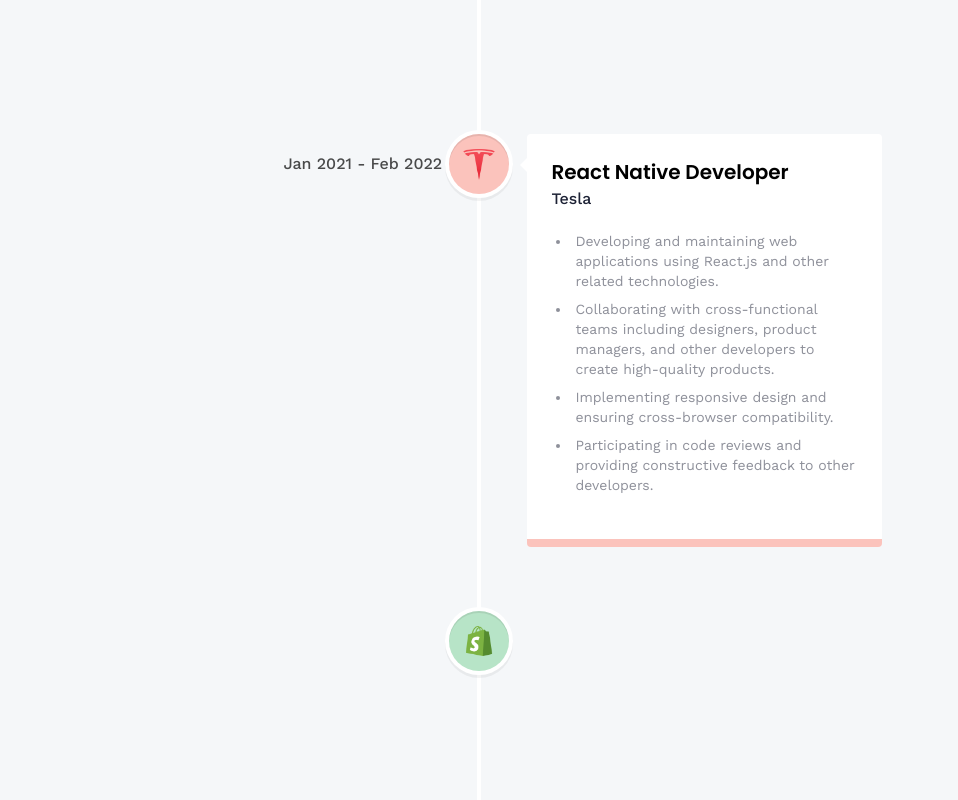
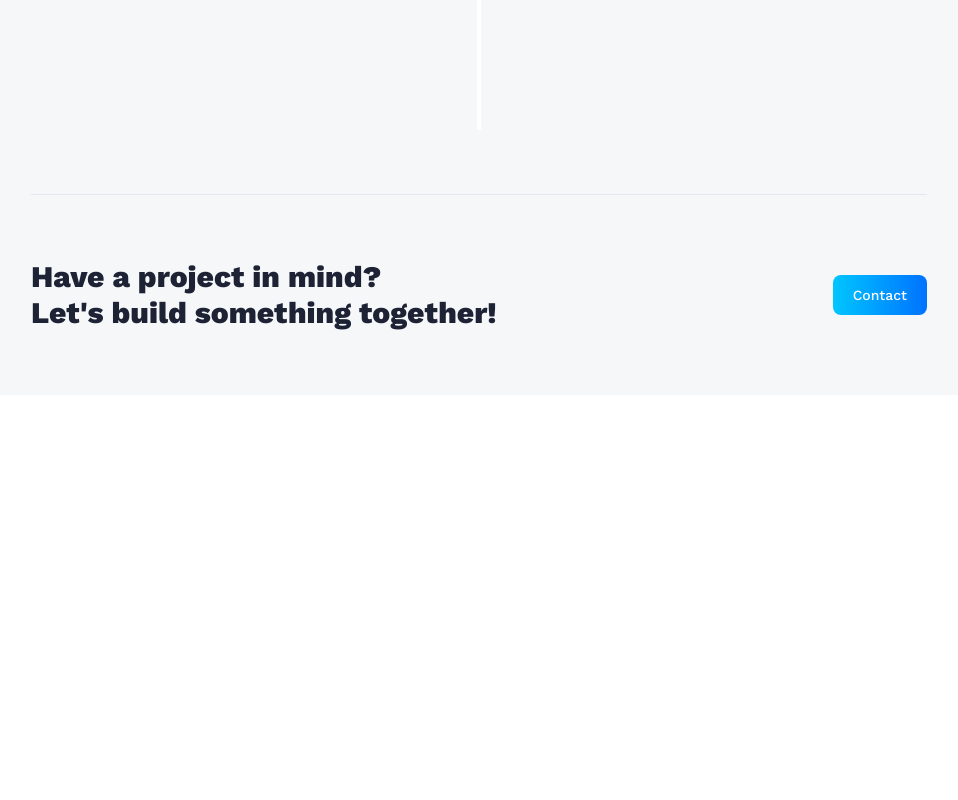
Before and after one commit to nischay-code/3d_Portfolio, a React (Vite) app: page /about in a window 1280 px wide. Shown: the part 1320-2120 px from the top of the page, without its empty margins (161-1119 px from the left). After the commit the page ends 1715 px from the top, so only its background shows below. Built offline with nearby package versions, Linux system fonts and the light colour scheme.

Commit message:
Projects Edited

```diff
--- a/src/constants/index.js
+++ b/src/constants/index.js
@@ -106,50 +106,11 @@ export const skills = [
 
 export const experiences = [
   {
-    title: "React.js Developer",
-    company_name: "Starbucks",
-    icon: starbucks,
+    title: "Web and Mobile Application Developer",
+    company_name: "Hbarve Info Tech",
+    // icon: ICON,
     iconBg: "#accbe1",
-    date: "March 2020 - April 2021",
-    points: [
-      "Developing and maintaining web applications using React.js and other related technologies.",
-      "Collaborating with cross-functional teams including designers, product managers, and other developers to create high-quality products.",
-      "Implementing responsive design and ensuring cross-browser compatibility.",
-      "Participating in code reviews and providing constructive feedback to other developers.",
-    ],
-  },
-  {
-    title: "React Native Developer",
-    company_name: "Tesla",
-    icon: tesla,
-    iconBg: "#fbc3bc",
-    date: "Jan 2021 - Feb 2022",
-    points: [
-      "Developing and maintaining web applications using React.js and other related technologies.",
-      "Collaborating with cross-functional teams including designers, product managers, and other developers to create high-quality products.",
-      "Implementing responsive design and ensuring cross-browser compatibility.",
-      "Participating in code reviews and providing constructive feedback to other developers.",
-    ],
-  },
-  {
-    title: "Web Developer",
-    company_name: "Shopify",
-    icon: shopify,
-    iconBg: "#b7e4c7",
-    date: "Jan 2022 - Jan 2023",
-    points: [
-      "Developing and maintaining web applications using React.js and other related technologies.",
-      "Collaborating with cross-functional teams including designers, product managers, and other developers to create high-quality products.",
-      "Implementing responsive design and ensuring cross-browser compatibility.",
-      "Participating in code reviews and providing constructive feedback to other developers.",
-    ],
-  },
-  {
-    title: "Full stack Developer",
-    company_name: "Meta",
-    icon: meta,
-    iconBg: "#a2d2ff",
-    date: "Jan 2023 - Present",
+    date: "Feb 2022 - Mar 2023",
     points: [
       "Developing and maintaining web applications using React.js and other related technologies.",
       "Collaborating with cross-functional teams including designers, product managers, and other developers to create high-quality products.",
@@ -181,49 +142,49 @@ export const projects = [
   {
     iconUrl: pricewise,
     theme: "btn-back-red",
-    name: "Amazon Price Tracker",
+    name: "GO Shop",
     description:
-      "Developed a web application that tracks and notifies users of price changes for products on Amazon, helping users find the best deals.",
-    link: "https://github.com/adrianhajdin/pricewise",
+      "An E-Commerce site using Strapi CMS with Strapi's admin panel to manage product listings, including adding, updating, and deleting products",
+    link: "https://github.com/nischay-code/Replica-fk",
   },
   {
     iconUrl: threads,
     theme: "btn-back-green",
-    name: "Full Stack Threads Clone",
+    name: "Fk-Replica",
     description:
-      'Created a full-stack replica of the popular discussion platform "Threads," enabling users to post and engage in threaded conversations.',
-    link: "https://github.com/adrianhajdin/threads",
+      "The Replica-fk site aims to recreate the look and functionality of the popular e-commerce platform. Tech stack consists of HTML, CSS, and JavaScript",
+    link: "https://github.com/nischay-code/Replica-fk",
   },
   {
     iconUrl: car,
     theme: "btn-back-blue",
-    name: "Car Finding App",
+    name: "Car Racing",
     description:
-      "Designed and built a mobile app for finding and comparing cars on the market, streamlining the car-buying process.",
-    link: "https://github.com/adrianhajdin/project_next13_car_showcase",
+      "A basic car game project to learn about the javascript and CSS concepts that helps to build my skill set and core skill set in web development.",
+    link: "https://github.com/nischay-code/racing_car",
   },
   {
     iconUrl: snapgram,
     theme: "btn-back-pink",
-    name: "Full Stack Instagram Clone",
+    name: "Realtime Chat App",
     description:
-      "Built a complete clone of Instagram, allowing users to share photos and connect with friends in a familiar social media environment.",
-    link: "https://github.com/adrianhajdin/social_media_app",
+      "Created a one-to-one chat application to connect with friends in a familiar social media environment using React Native.",
+    link: "https://github.com/nischay-code/ReactNative_ChatApp",
   },
   {
     iconUrl: estate,
     theme: "btn-back-black",
-    name: "Real-Estate Application",
+    name: "ResCure",
     description:
-      "Developed a web application for real estate listings, facilitating property searches and connecting buyers with sellers.",
-    link: "https://github.com/adrianhajdin/projects_realestate",
+      "Native Application which provide medical ease in advance. It helps to reduce time complexity of a sudden medical situation caused by an accident.",
+    link: "https://github.com/nischay-code/Website_ResCure",
   },
   {
     iconUrl: summiz,
     theme: "btn-back-yellow",
-    name: "AI Summarizer Application",
+    name: "My Other Projects",
     description:
-      "App that leverages AI to automatically generate concise & informative summaries from lengthy text content, or blogs.",
-    link: "https://github.com/adrianhajdin/project_ai_summarizer",
+      "Live 30 Static Websites using HTML, CSS and JS and projects on React and React Native Apps like Food order app, Todo List and many more.",
+    link: "hhttps://github.com/nischay-code?tab=repositories",
   },
 ];
--- a/src/pages/About.jsx
+++ b/src/pages/About.jsx
@@ -51,15 +51,15 @@ const About = () => {
               <VerticalTimelineElement
                 key={`${index}`}
                 date={experience.date}
-                icon={
-                  <div className="flex justify-center items-center w-full first-letter h-full">
-                    <img
-                      src={experience.icon}
-                      alt={experience.company_name}
-                      className="w-[60%] h-[60%] object-contain"
-                    />
-                  </div>
-                }
+                // icon={
+                //   <div className="flex justify-center items-center w-full first-letter h-full">
+                //     <img
+                //       src={experience.icon}
+                //       alt={experience.company_name}
+                //       className="w-[60%] h-[60%] object-contain"
+                //     />
+                //   </div>
+                // }
                 iconStyle={{ background: experience.iconBg }}
                 contentStyle={{
                   borderBottom: "8px",
--- a/src/pages/Projects.jsx
+++ b/src/pages/Projects.jsx
@@ -15,7 +15,7 @@ const Projects = () => {
       </h1>
       <div className="mt-5 flex flex-col gap-3 text-slate-500">
         <p>
-          I've embarked -on numerous project throughout the years, but these are
+          I've embarked on numerous projects throughout the years, but these are
           the ones I hold closest to my heart. Many of them are open-source, so
           if you come across something that piques your interest, feel free to
           explore the codebase and contribute your ideas for further
```
